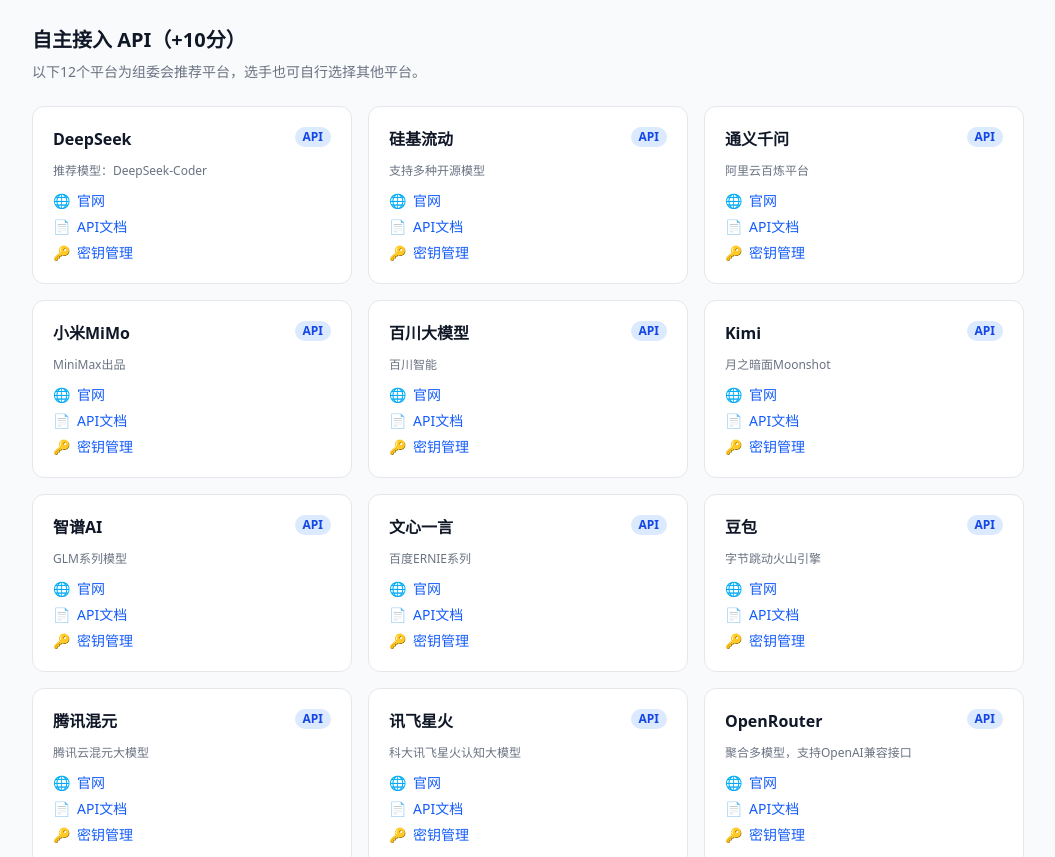
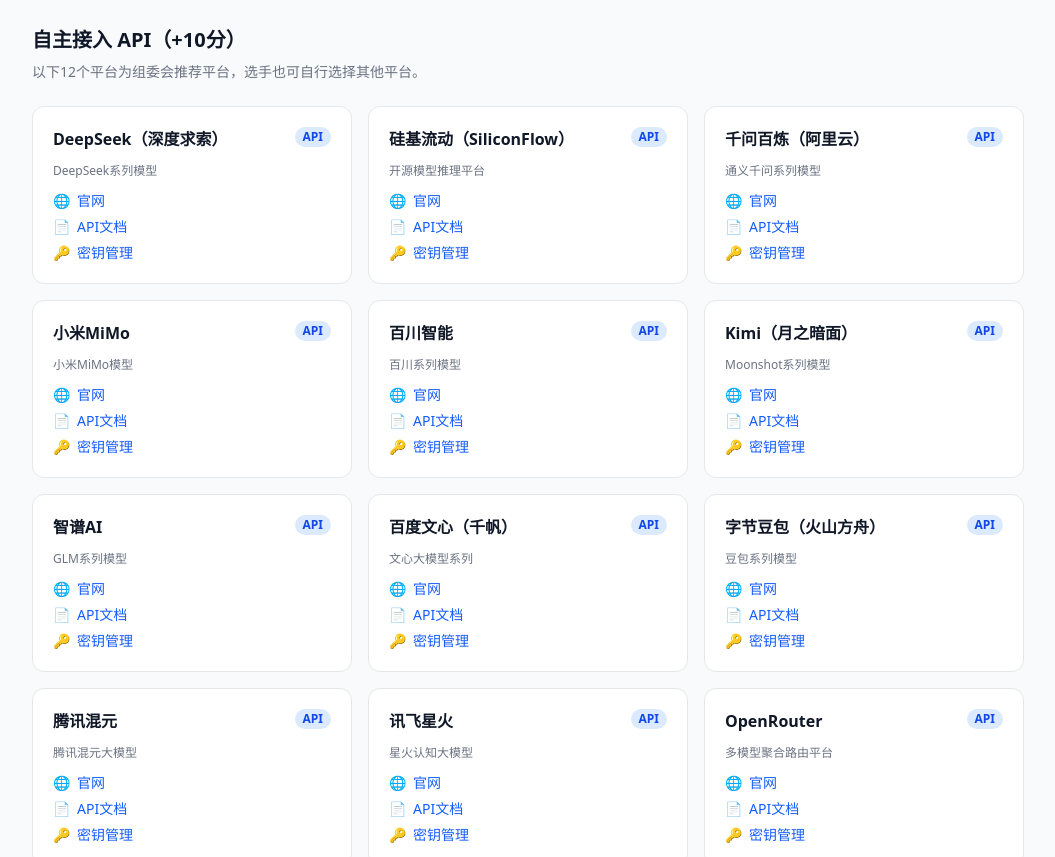
Before and after one commit to AmaTsumeAkira/AI-Competition, a React (Vite) app in the folder web/: page /#/bonus in a window 1280 px wide. Shown: the part 260-1117 px from the top of the page, without its empty margins (112-1167 px from the left). Built offline with nearby package versions, Linux system fonts and the light colour scheme.

Commit message:
fix: 修正12个API平台URL为秩序册官方地址

```diff
--- a/web/src/data/scoring.ts
+++ b/web/src/data/scoring.ts
@@ -399,18 +399,18 @@
 // ---------- 12个推荐API平台 ----------
 
 export const API_PLATFORMS: APIPlatform[] = [
-  { id: 'deepseek', name: 'DeepSeek', website: 'https://platform.deepseek.com', apiDocUrl: 'https://platform.deepseek.com/docs', keyManagementUrl: 'https://platform.deepseek.com/api_keys', notes: '推荐模型：DeepSeek-Coder' },
-  { id: 'siliconflow', name: '硅基流动', website: 'https://siliconflow.cn', apiDocUrl: 'https://docs.siliconflow.cn', keyManagementUrl: 'https://account.siliconflow.cn', notes: '支持多种开源模型' },
-  { id: 'qianwen', name: '通义千问', website: 'https://qwenlm.cn', apiDocUrl: 'https://help.aliyun.com/zh/dashscope', keyManagementUrl: 'https://dashscope.console.aliyun.com', notes: '阿里云百炼平台' },
-  { id: 'mimo', name: '小米MiMo', website: 'https://mimo.ai', apiDocUrl: 'https://mimo.ai/docs', keyManagementUrl: 'https://mimo.ai/apikeys', notes: 'MiniMax出品' },
-  { id: 'baichuan', name: '百川大模型', website: 'https://www.baichuan-ai.com', apiDocUrl: 'https://www.baichuan-ai.com/docs', keyManagementUrl: 'https://www.baichuan-ai.com/home#api-key', notes: '百川智能' },
-  { id: 'kimi', name: 'Kimi', website: 'https://kimi.moonshot.cn', apiDocUrl: 'https://kimi.moonshot.cn/docs', keyManagementUrl: 'https://kimi.moonshot.cn/console/api_keys', notes: '月之暗面Moonshot' },
-  { id: 'zhipu', name: '智谱AI', website: 'https://www.zhipuai.cn', apiDocUrl: 'https://open.bigmodel.cn/dev/api', keyManagementUrl: 'https://open.bigmodel.cn/usercenter/apikeys', notes: 'GLM系列模型' },
-  { id: 'wenxin', name: '文心一言', website: 'https://yiyan.baidu.com', apiDocUrl: 'https://cloud.baidu.com/doc/WENXINWORKSHOP', keyManagementUrl: 'https://console.bce.baidu.com', notes: '百度ERNIE系列' },
-  { id: 'doubao', name: '豆包', website: 'https://www.doubao.com', apiDocUrl: 'https://www.volcengine.com/docs/82379/1399008', keyManagementUrl: 'https://console.volcengine.com/ark', notes: '字节跳动火山引擎' },
-  { id: 'hunyuan', name: '腾讯混元', website: 'https://hunyuan.tencent.com', apiDocUrl: 'https://cloud.tencent.com/document/product/1729', keyManagementUrl: 'https://console.cloud.tencent.com/hunyuan', notes: '腾讯云混元大模型' },
-  { id: 'spark', name: '讯飞星火', website: 'https://xinghuo.xfyun.cn', apiDocUrl: 'https://www.xfyun.cn/doc', keyManagementUrl: 'https://console.xfyun.cn', notes: '科大讯飞星火认知大模型' },
-  { id: 'openrouter', name: 'OpenRouter', website: 'https://openrouter.ai', apiDocUrl: 'https://openrouter.ai/docs', keyManagementUrl: 'https://openrouter.ai/keys', notes: '聚合多模型，支持OpenAI兼容接口' },
+  { id: 'deepseek', name: 'DeepSeek（深度求索）', website: 'https://platform.deepseek.com', apiDocUrl: 'https://platform.deepseek.com/api-docs', keyManagementUrl: 'https://platform.deepseek.com/api_keys', notes: 'DeepSeek系列模型' },
+  { id: 'siliconflow', name: '硅基流动（SiliconFlow）', website: 'https://cloud.siliconflow.cn', apiDocUrl: 'https://docs.siliconflow.cn', keyManagementUrl: 'https://cloud.siliconflow.cn/account/ak', notes: '开源模型推理平台' },
+  { id: 'qianwen', name: '千问百炼（阿里云）', website: 'https://bailian.console.aliyun.com', apiDocUrl: 'https://help.aliyun.com/zh/model-studio/', keyManagementUrl: 'https://bailian.console.aliyun.com/#/api-key', notes: '通义千问系列模型' },
+  { id: 'mimo', name: '小米MiMo', website: 'https://platform.xiaomimimo.com', apiDocUrl: 'https://platform.xiaomimimo.com/#/docs/welcome', keyManagementUrl: 'https://platform.xiaomimimo.com/#/console/balance', notes: '小米MiMo模型' },
+  { id: 'baichuan', name: '百川智能', website: 'https://platform.baichuan-ai.com', apiDocUrl: 'https://platform.baichuan-ai.com/docs/api', keyManagementUrl: 'https://platform.baichuan-ai.com/console/apikey', notes: '百川系列模型' },
+  { id: 'kimi', name: 'Kimi（月之暗面）', website: 'https://platform.moonshot.cn', apiDocUrl: 'https://platform.moonshot.cn/docs', keyManagementUrl: 'https://platform.moonshot.cn/console/api-keys', notes: 'Moonshot系列模型' },
+  { id: 'zhipu', name: '智谱AI', website: 'https://open.bigmodel.cn', apiDocUrl: 'https://open.bigmodel.cn/dev/api', keyManagementUrl: 'https://open.bigmodel.cn/usercenter/apikeys', notes: 'GLM系列模型' },
+  { id: 'wenxin', name: '百度文心（千帆）', website: 'https://cloud.baidu.com', apiDocUrl: 'https://cloud.baidu.com/doc/index.html', keyManagementUrl: 'https://console.bce.baidu.com/qianfan/ais/console/applicationConsole/application', notes: '文心大模型系列' },
+  { id: 'doubao', name: '字节豆包（火山方舟）', website: 'https://www.volcengine.com', apiDocUrl: 'https://www.volcengine.com/docs/82379', keyManagementUrl: 'https://console.volcengine.com/ark/region:ark+cn-beijing/apiKey', notes: '豆包系列模型' },
+  { id: 'hunyuan', name: '腾讯混元', website: 'https://cloud.tencent.com', apiDocUrl: 'https://cloud.tencent.com/document/product/1729', keyManagementUrl: 'https://console.cloud.tencent.com/cam/capi', notes: '腾讯混元大模型' },
+  { id: 'spark', name: '讯飞星火', website: 'https://www.xfyun.cn', apiDocUrl: 'https://www.xfyun.cn/doc/spark/Web.html', keyManagementUrl: 'https://console.xfyun.cn/services', notes: '星火认知大模型' },
+  { id: 'openrouter', name: 'OpenRouter', website: 'https://openrouter.ai', apiDocUrl: 'https://openrouter.ai/docs', keyManagementUrl: 'https://openrouter.ai/keys', notes: '多模型聚合路由平台' },
 ]
 
 // ---------- Ollama 参考数据 ----------
```
